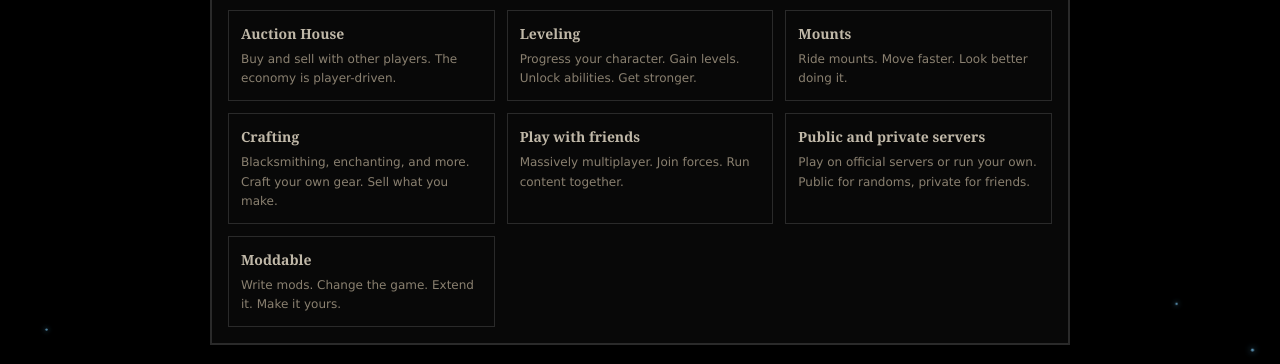
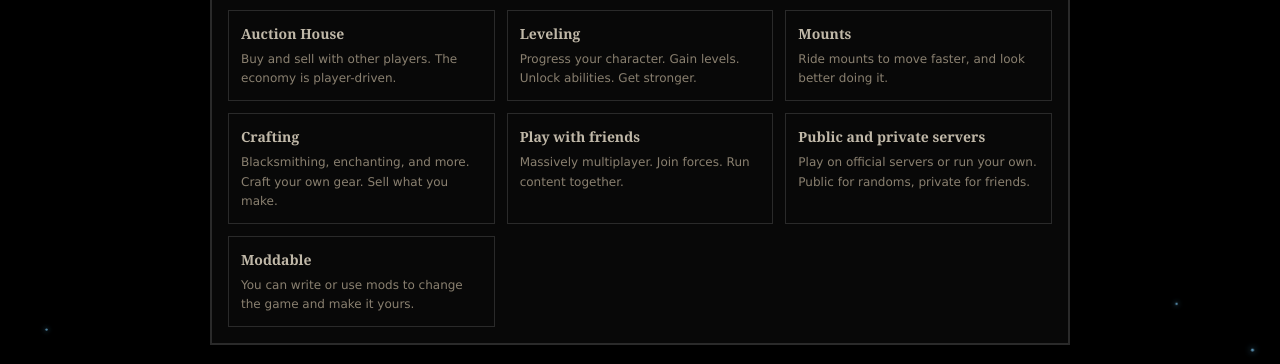
Before and after one commit to ambrewisp-cyber/vaelund-website, a plain HTML site: page index.html in a window 1280 px wide. Shown: the part 853-1217 px from the top of the page. Drawn offline with Linux system fonts and the light colour scheme.

Commit message:
Features: fix staccato sentences — flowing prose over bullet lists

```diff
--- a/index.html
+++ b/index.html
@@ -142,7 +142,7 @@
         </div>
         <div class="feature-item">
           <h3>Mounts</h3>
-          <p>Ride mounts. Move faster. Look better doing it.</p>
+          <p>Ride mounts to move faster, and look better doing it.</p>
         </div>
         <div class="feature-item">
           <h3>Crafting</h3>
@@ -158,7 +158,7 @@
         </div>
         <div class="feature-item">
           <h3>Moddable</h3>
-          <p>Write mods. Change the game. Extend it. Make it yours.</p>
+          <p>You can write or use mods to change the game and make it yours.</p>
         </div>
       </div>
     </div>
```
